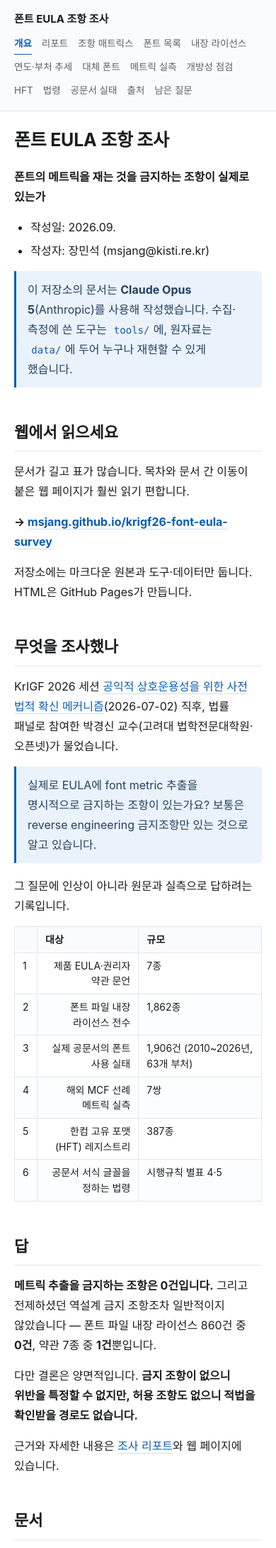
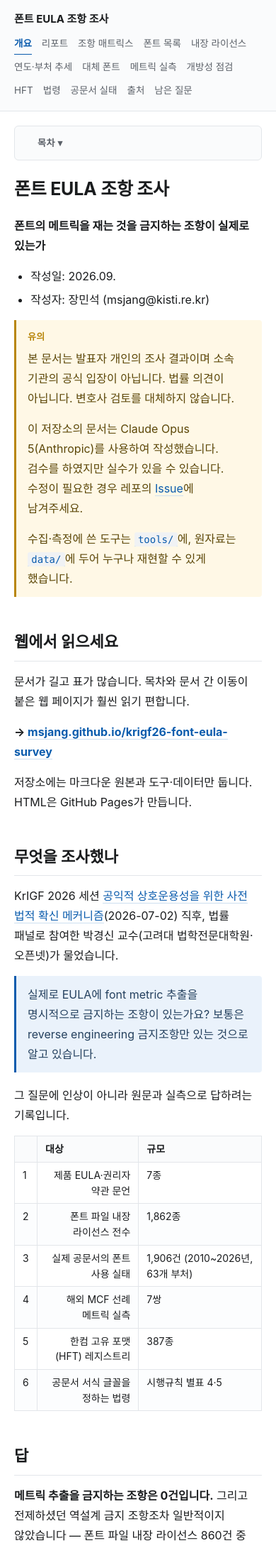
Before and after one commit to msjang/krigf26-font-eula-survey, a Jekyll site: the page built from README.md, in a window 390 px wide. Shown: the top 2181 px of the page at 71% size. Built offline with Jekyll 4.4.1, drawn with Linux system fonts in a browser that asks for light colours; our own code applies the rules of GitHub Pages for plain Markdown files; some of the changed text lies outside the part shown.

Commit message:
site: Disclaimer 를 푸터로 내리고 문구를 _config.yml 로
문서마다 첫 챕터로 붙였더니 번잡하고 목차 첫 줄도 차지했다.

- site.disclaimer 에서 문구를 관리하고 모든 페이지 푸터에 표시한다
- README 는 본문에 한 번만 GitHub 경고 블록(> [!WARNING])으로 남긴다
- kramdown 은 [!WARNING] 을 모르므로 레이아웃에서 callout 으로 바꾼다
- 좁은 화면에서 목차가 본문 뒤로 내려가던 문제도 함께 고쳤다
  (#toc 에 order:-1, details/summary 로 접기)

Co-Authored-By: Claude <noreply@anthropic.com>

```diff
--- a/README.md
+++ b/README.md
@@ -5,7 +5,11 @@
 - 작성일: 2026.09.
 - 작성자: 장민석 (msjang@kisti.re.kr)
 
-> 이 저장소의 문서는 **Claude Opus 5**(Anthropic)를 사용해 작성했습니다.
+> [!WARNING]
+> 본 문서는 발표자 개인의 조사 결과이며 소속 기관의 공식 입장이 아닙니다. 법률 의견이 아닙니다. 변호사 검토를 대체하지 않습니다.
+>
+> 이 저장소의 문서는 Claude Opus 5(Anthropic)를 사용하여 작성했습니다. 검수를 하였지만 실수가 있을 수 있습니다. 수정이 필요한 경우 레포의 [Issue](https://github.com/msjang/krigf26-font-eula-survey/issues)에 남겨주세요.
+>
 > 수집·측정에 쓴 도구는 [`tools/`](tools/)에, 원자료는 [`data/`](data/)에 두어 누구나 재현할 수 있게 했습니다.
 
 ## 웹에서 읽으세요
--- a/_config.yml
+++ b/_config.yml
@@ -9,6 +9,19 @@ repository: msjang/krigf26-font-eula-survey
 defaults:
   - scope: { path: "" }
     values: { layout: default }
+
+# 모든 페이지 아래에 붙는 고지. 문구는 여기서 고친다.
+disclaimer:
+  - 본 문서는 발표자 개인의 조사 결과이며 소속 기관의 공식 입장이 아닙니다.
+    법률 의견이 아닙니다. 변호사 검토를 대체하지 않습니다.
+  - 이 저장소의 문서는 Claude Opus 5(Anthropic)를 사용하여 작성했습니다.
+    검수를 하였지만 실수가 있을 수 있습니다. 수정이 필요한 경우 레포의
+    <a href="https://github.com/msjang/krigf26-font-eula-survey/issues">Issue</a>에 남겨주세요.
+  - 수집·측정에 쓴 도구는
+    <a href="https://github.com/msjang/krigf26-font-eula-survey/tree/master/tools">tools/</a>에,
+    원자료는
+    <a href="https://github.com/msjang/krigf26-font-eula-survey/tree/master/data">data/</a>에
+    두어 누구나 재현할 수 있게 했습니다.
 
 nav:
   - { name: 개요,        url: / }
--- a/_layouts/default.html
+++ b/_layouts/default.html
@@ -3,7 +3,7 @@
 <head>
 <meta charset="utf-8">
 <meta name="viewport" content="width=device-width, initial-scale=1">
-<title>{% if page.title %}{{ page.title }} · {% endif %}{{ site.title }}</title>
+<title>{% if page.title and page.title != site.title %}{{ page.title }} · {% endif %}{{ site.title }}</title>
 <meta name="description" content="{{ page.description | default: site.description }}">
 <style>
 :root{
@@ -38,7 +38,7 @@ main{min-width:0;padding:34px 0 88px}
 #toc{position:sticky;top:20px;margin-top:34px;max-height:calc(100vh - 44px);
   overflow-y:auto;font-size:13.5px;line-height:1.6;
   border-left:1px solid var(--line);padding:2px 0 2px 16px}
-#toc .toc-title{font-weight:700;font-size:12px;letter-spacing:.06em;
+#toc>div>.toc-title{font-weight:700;font-size:12px;letter-spacing:.06em;
   color:var(--ink-soft);text-transform:uppercase;margin-bottom:10px}
 #toc ol{list-style:none;margin:0;padding:0}
 #toc li{margin:0 0 3px}
@@ -46,7 +46,7 @@ main{min-width:0;padding:34px 0 88px}
 #toc a{color:var(--ink-soft);text-decoration:none;display:block;padding:2px 0}
 #toc a:hover{color:var(--accent)}
 #toc a.on{color:var(--accent);font-weight:600}
-#toc:empty{display:none}
+#toc:not(:has(ol)){display:none}
 
 /* ── 본문 ── */
 main h1{font-size:30px;line-height:1.35;margin:0 0 20px;letter-spacing:-.01em}
@@ -82,16 +82,36 @@ td:has(+td:last-child),table td[align=right],table th[align=right]{text-align:ri
 
 footer.site-foot{border-top:1px solid var(--line);background:var(--bg-soft);
   font-size:13px;color:var(--ink-soft)}
-footer.site-foot .inner{max-width:1180px;margin:0 auto;padding:20px}
+footer.site-foot .inner{max-width:1180px;margin:0 auto;padding:22px 20px}
 footer.site-foot a{color:var(--ink-soft)}
+footer.site-foot .disclaimer{max-width:78ch}
+footer.site-foot .disclaimer p{margin:0 0 7px}
+footer.site-foot .meta{margin:14px 0 0;padding-top:12px;
+  border-top:1px solid var(--line);font-size:12.5px}
+
+/* GitHub 경고 블록 — kramdown 은 [!WARNING] 을 모르므로 스크립트로 바꾼다 */
+blockquote.callout{background:#fff8e6;border-left-color:var(--mark);color:#5c4708}
+blockquote.callout .callout-label{display:block;font-weight:700;font-size:13px;
+  letter-spacing:.03em;margin-bottom:6px;color:var(--mark)}
 
 @media (max-width:900px){
+  /* 한 칸으로 접히면 DOM 순서상 목차가 본문 뒤로 간다. 순서를 뒤집어 위로 올린다 */
   .wrap{grid-template-columns:minmax(0,1fr);gap:0}
-  #toc{position:static;max-height:none;margin:0 0 24px;
-    border-left:0;border:1px solid var(--line);border-radius:6px;padding:14px 16px;
+  #toc{order:-1;position:static;max-height:60vh;margin:20px 0 4px;
+    border-left:0;border:1px solid var(--line);border-radius:6px;
     background:var(--bg-soft)}
-  main{padding-top:24px}
+  #toc>summary{display:block;cursor:pointer;padding:11px 16px;font-weight:700;font-size:13px;
+    letter-spacing:.04em;color:var(--ink-soft);list-style:none}
+  #toc>summary::-webkit-details-marker{display:none}
+  #toc>summary::after{content:" ▾";color:var(--ink-soft)}
+  #toc[open]>summary::after{content:" ▴"}
+  #toc>div{padding:0 16px 14px}
+  #toc>div>.toc-title{display:none}
+  main{padding-top:20px}
   main h1{font-size:25px}
+}
+@media (min-width:901px){
+  #toc>summary{display:none}
 }
 @media print{
   .site-head,#toc,footer.site-foot{display:none}
@@ -115,13 +135,18 @@ footer.site-foot a{color:var(--ink-soft)}
 
 <div class="wrap">
   <main>{{ content }}</main>
-  <aside id="toc" aria-label="목차"></aside>
+  <details id="toc" aria-label="목차" open><summary>목차</summary><div></div></details>
 </div>
 
 <footer class="site-foot"><div class="inner">
-  {{ site.description }} ·
+  <div class="disclaimer">
+  {%- for line in site.disclaimer %}
+    <p>{{ line }}</p>
+  {%- endfor %}
+  </div>
+  <p class="meta">{{ site.description }} ·
   <a href="https://github.com/{{ site.repository }}">저장소</a> ·
-  문서·도구·데이터 <a href="https://creativecommons.org/licenses/by/4.0/deed.ko">CC BY 4.0</a>
+  문서·도구·데이터 <a href="https://creativecommons.org/licenses/by/4.0/deed.ko">CC BY 4.0</a></p>
 </div></footer>
 
 <script>
@@ -145,6 +170,20 @@ footer.site-foot a{color:var(--ink-soft)}
       'https://github.com/{{ site.repository }}/blob/master/' + a.getAttribute('href'));
     a.setAttribute('target', '_blank');
     a.setAttribute('rel', 'noopener');
+  });
+
+  // GitHub 의 > [!WARNING] 경고 블록을 살린다. kramdown 은 이 표기를 모른다.
+  var LABEL = { NOTE:'참고', TIP:'도움말', IMPORTANT:'중요',
+                WARNING:'유의', CAUTION:'주의' };
+  main.querySelectorAll('blockquote > p:first-child').forEach(function (p) {
+    var m = /^\[!(NOTE|TIP|IMPORTANT|WARNING|CAUTION)\]\s*/.exec(p.textContent || '');
+    if (!m) return;
+    p.innerHTML = p.innerHTML.replace(/^\s*\[!\w+\]\s*(<br\s*\/?>)?\s*/, '');
+    var tag = document.createElement('span');
+    tag.className = 'callout-label';
+    tag.textContent = LABEL[m[1]] || m[1];
+    p.parentNode.classList.add('callout');
+    p.parentNode.insertBefore(tag, p);
   });
 
   // 표는 좁은 화면에서 가로 스크롤되게 감싼다
@@ -177,11 +216,14 @@ footer.site-foot a{color:var(--ink-soft)}
     list.appendChild(li);
   });
 
+  var box = toc.querySelector('div') || toc;
   var title = document.createElement('div');
   title.className = 'toc-title';
   title.textContent = '목차';
-  toc.appendChild(title);
-  toc.appendChild(list);
+  box.appendChild(title);
+  box.appendChild(list);
+  // 좁은 화면에서는 접어 둔다
+  if (window.matchMedia('(max-width:900px)').matches) toc.removeAttribute('open');
 
   // 현재 읽는 절 표시
   var links = {};
--- a/tools/build_font_registry.py
+++ b/tools/build_font_registry.py
@@ -111,10 +111,6 @@ def main():
 
     print("# 국내 공문서 폰트 목록 — 권리자와 라이선스")
     print()
-    print("> 이 문서는 **Claude Opus 5**(Anthropic)를 사용해 작성했습니다. "
-          "수집·측정에 쓴 도구는 [`tools/`](tools/)에, 원자료는 [`data/`](data/)에 두어 "
-          "누구나 재현할 수 있게 했습니다.")
-    print()
     print("- 대상: 정책브리핑 보도자료 HWPX **450건**에 등장한 고유 폰트 "
           f"**{len(rows)}종** (2026-09-21~23 게시분)")
     print("- 생성: [`tools/build_font_registry.py`](tools/build_font_registry.py) "
```
Also changed, not shown: other parts of README.md (+0 -2 lines), findings-regulation.md (+0 -2 lines), font-registry.md (+16 -18 lines), sources.md (+0 -2 lines).
